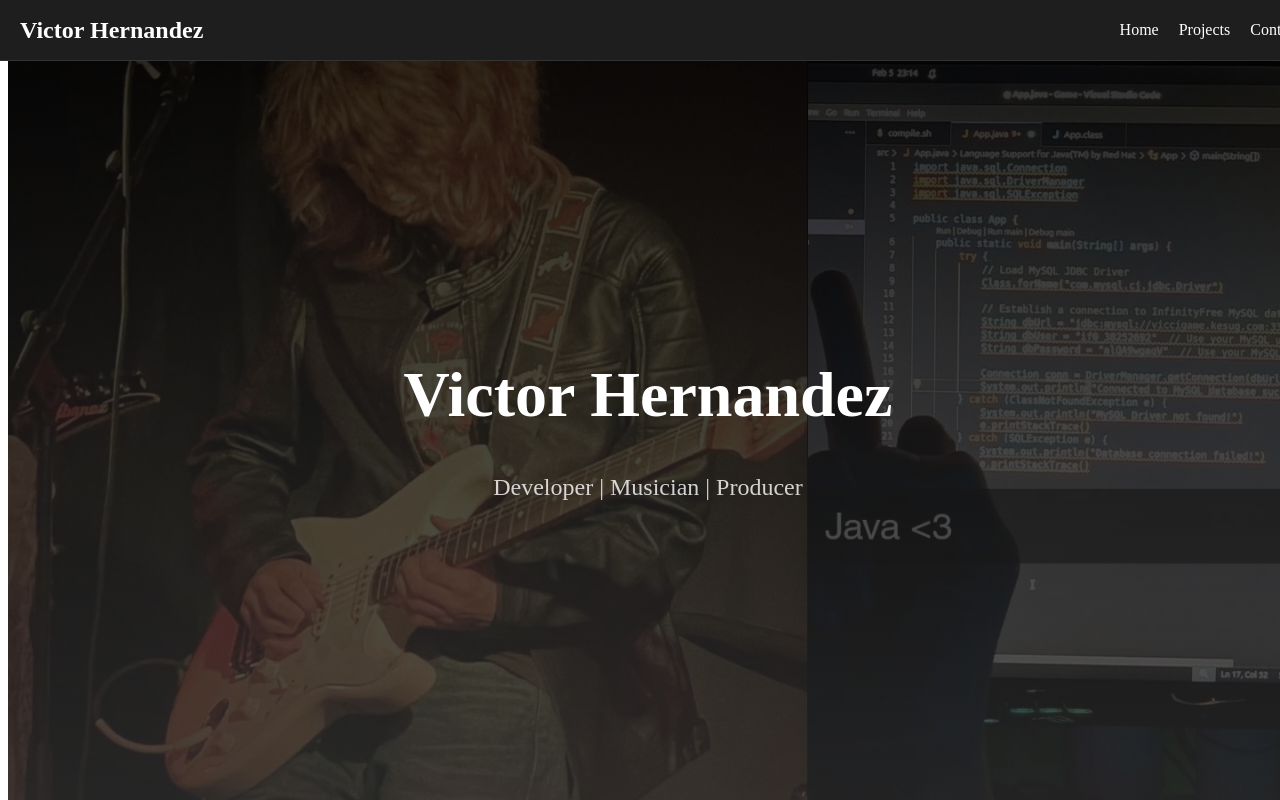
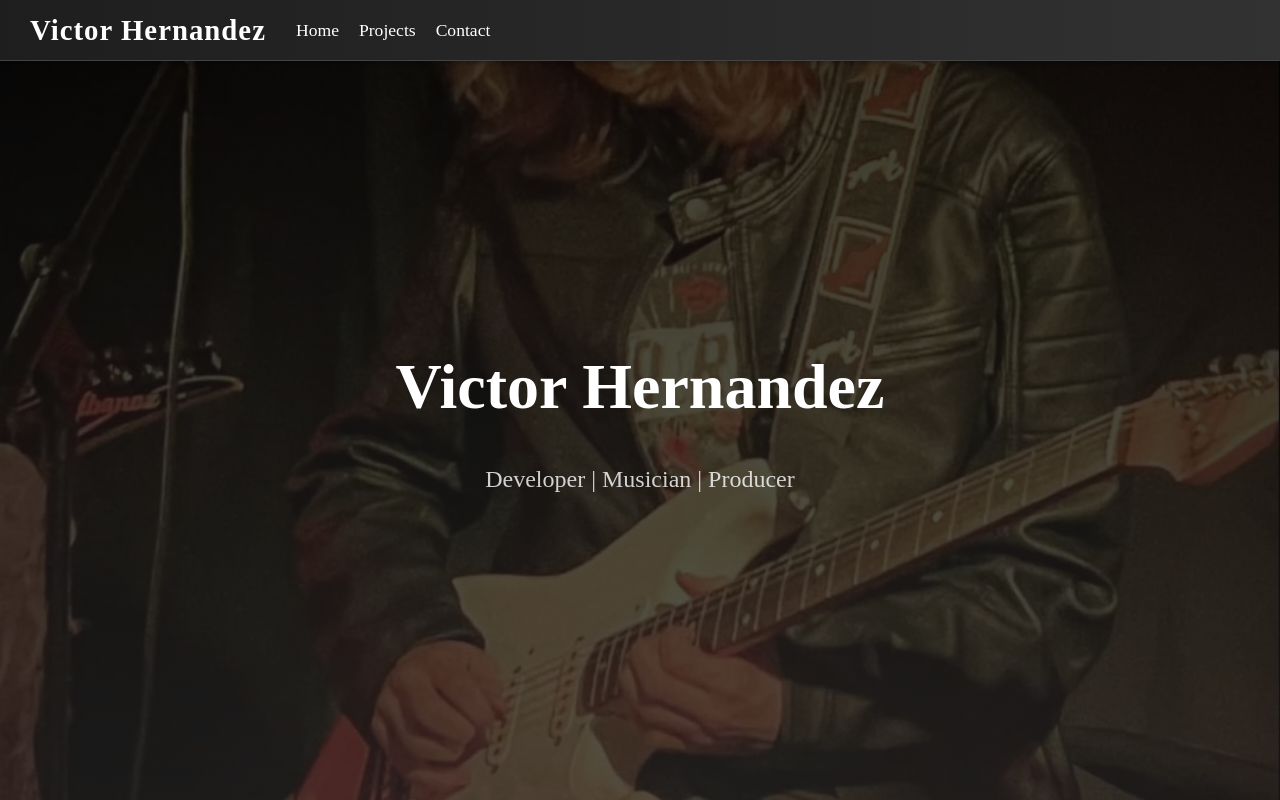
Before and after one commit to VicciHz/Portfolio, a React (Vite) app: page / in a window 1280 px wide. Built offline with nearby package versions, Linux system fonts and the light colour scheme.

Commit message:
enhance TopBar and hero section styles; improve layout, transitions, and background effects

```diff
--- a/src/css/TopBar.css
+++ b/src/css/TopBar.css
@@ -1,36 +1,61 @@
+/* TopBar.css */
 .topbar {
   width: 100%;
   height: 60px;
-    background-color: #1e1e1e;
+  background: linear-gradient(90deg, #1e1e1e, #333);
   display: flex;
   align-items: center;
-    justify-content: space-between;
-    padding: 0 20px;
-    border-bottom: 1px solid #333;
+  justify-content: flex-start; /* Align items to the left */
+  padding: 0 30px;
+  border-bottom: 1px solid #444;
   position: fixed;
   top: 0;
   left: 0;
   right: 0;
   z-index: 1000;
+  box-shadow: 0 2px 5px rgba(0, 0, 0, 0.3); /* Adds a subtle shadow */
 }
 
 .logo {
   color: white;
-    font-size: 1.5rem;
+  font-size: 1.8rem;
   font-weight: bold;
+  letter-spacing: 1px;
+  transition: color 0.3s ease; /* Smooth transition for logo hover effect */
+  margin-right: 30px; /* Adds some spacing between the logo and the navigation buttons */
 }
 
 .nav-buttons {
   display: flex;
-    gap: 20px;
+  gap: 20px; /* Adjusted the gap between the links */
+  align-items: center;
 }
 
 .nav-buttons a {
   color: white;
   text-decoration: none;
-    font-size: 1rem;
+  font-size: 1.1rem;
+  position: relative;
+  transition: color 0.3s ease, transform 0.3s ease; /* Smooth transitions for color and scale */
 }
 
 .nav-buttons a:hover {
-    text-decoration: underline;
+  color: #f4a261; /* Hover color */
+  transform: scale(1.1); /* Slightly increase size on hover */
 }
+
+.nav-buttons a::after {
+  content: '';
+  position: absolute;
+  bottom: -5px;
+  left: 0;
+  width: 100%;
+  height: 2px;
+  background-color: #f4a261;
+  transform: scaleX(0);
+  transition: transform 0.3s ease;
+}
+
+.nav-buttons a:hover::after {
+  transform: scaleX(1); /* Underline effect on hover */
+}
--- a/src/css/index.css
+++ b/src/css/index.css
@@ -1,3 +1,10 @@
+/* Resetting margins and padding */
+body {
+  margin: 0;
+  padding: 0;
+}
+
+/* Hero section styling */
 .hero-section {
   width: 100vw;
   height: 100vh;
@@ -9,18 +16,32 @@
   overflow: hidden;
 }
 
+/* Updated hero section background with only Vicci.jpg */
 .hero-section::before {
   content: "";
   position: absolute;
   width: 100%;
   height: 100%;
-    background-image: url('../assets/Vicci.jpg'), url('../assets/java.jpg');
-    background-size: contain, contain;
-    background-position: left center, right center;
-    background-repeat: no-repeat, no-repeat;
-    opacity: 0.20;
+  background: linear-gradient(rgba(0, 0, 0, 0.5), rgba(0, 0, 0, 0.5)),
+              url('../assets/Vicci.jpg');
+  background-size: cover;
+  background-position: center center;
+  background-repeat: no-repeat;
+  opacity: 0.5; /* Enhanced opacity */
+  animation: fadeIn 2s ease-in-out; /* Subtle animation */
 }
 
+/* Keyframes for fade-in animation */
+@keyframes fadeIn {
+  from {
+    opacity: 0;
+  }
+  to {
+    opacity: 0.5;
+  }
+}
+
+/* Hero content styling */
 .hero-content {
   position: relative;
   text-align: center;
@@ -39,3 +60,11 @@
   margin: 0 auto;
   opacity: 0.8;
 }
+
+/* Responsive design for smaller screens */
+@media (max-width: 768px) {
+  .hero-section::before {
+    background-size: cover;
+    background-position: center;
+  }
+}
```
Lines whose indentation alone changed are shown as unchanged.
